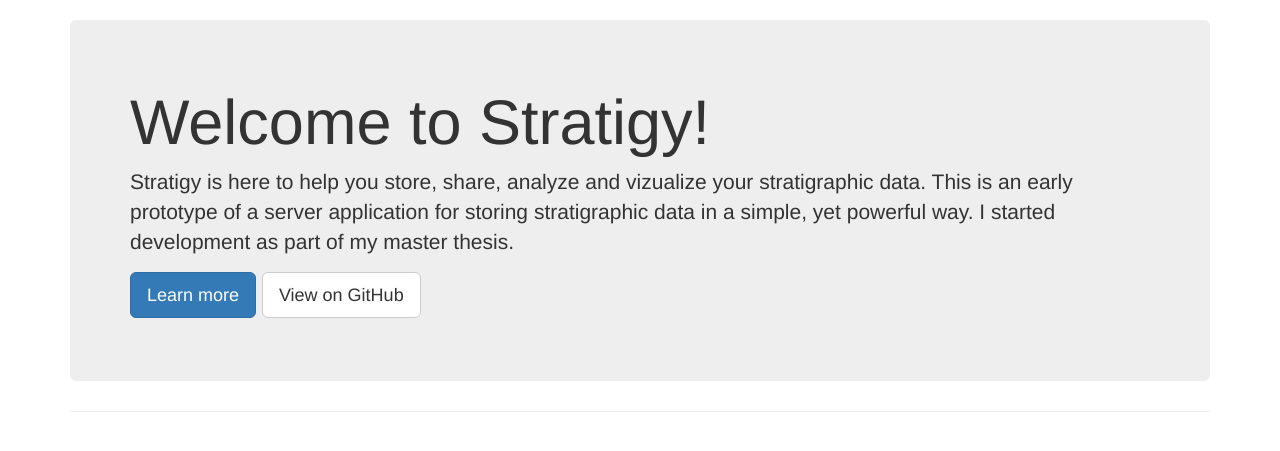
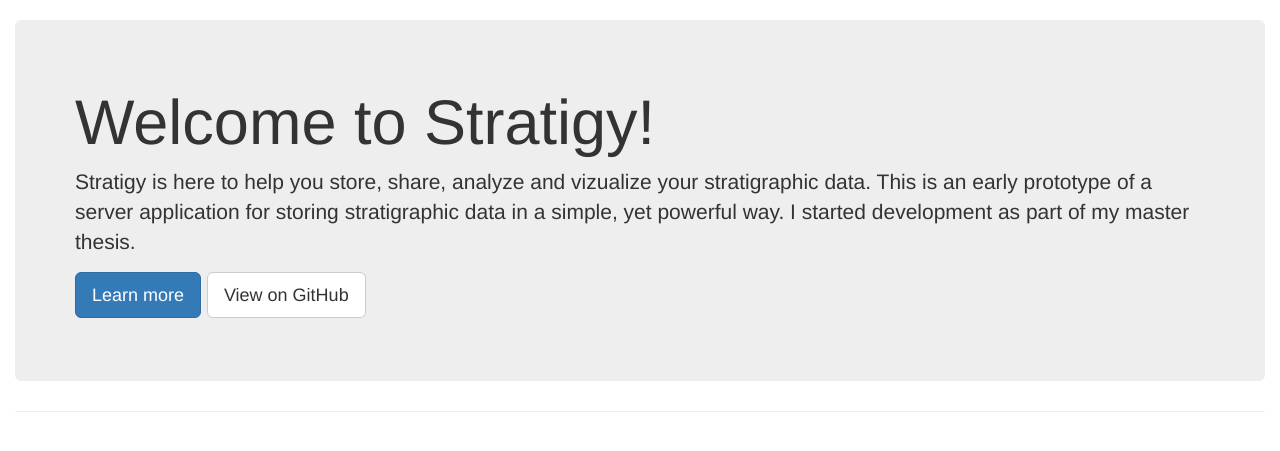
Before and after one commit to dkerkow/stratigy, a Flask app: page / in a window 1280 px wide. Shown: the part 51-502 px from the top of the page. Run offline with Flask 2, Linux system fonts and the light colour scheme; parts of the project's set-up code (start-up, migrations or seed data) failed here and were passed over; some libraries are stand-ins or nearby versions.

Commit message:
Make whole page use full width, using bootstrap container-fluid in base.html

```diff
--- a/app/templates/base.html
+++ b/app/templates/base.html
@@ -48,7 +48,7 @@
     <!--navbar end-->
     {% endblock %}
 
-    <div class="container page">
+    <div class="container-fluid page">
       <div class="content">
 
         {% with messages = get_flashed_messages() %}
```
